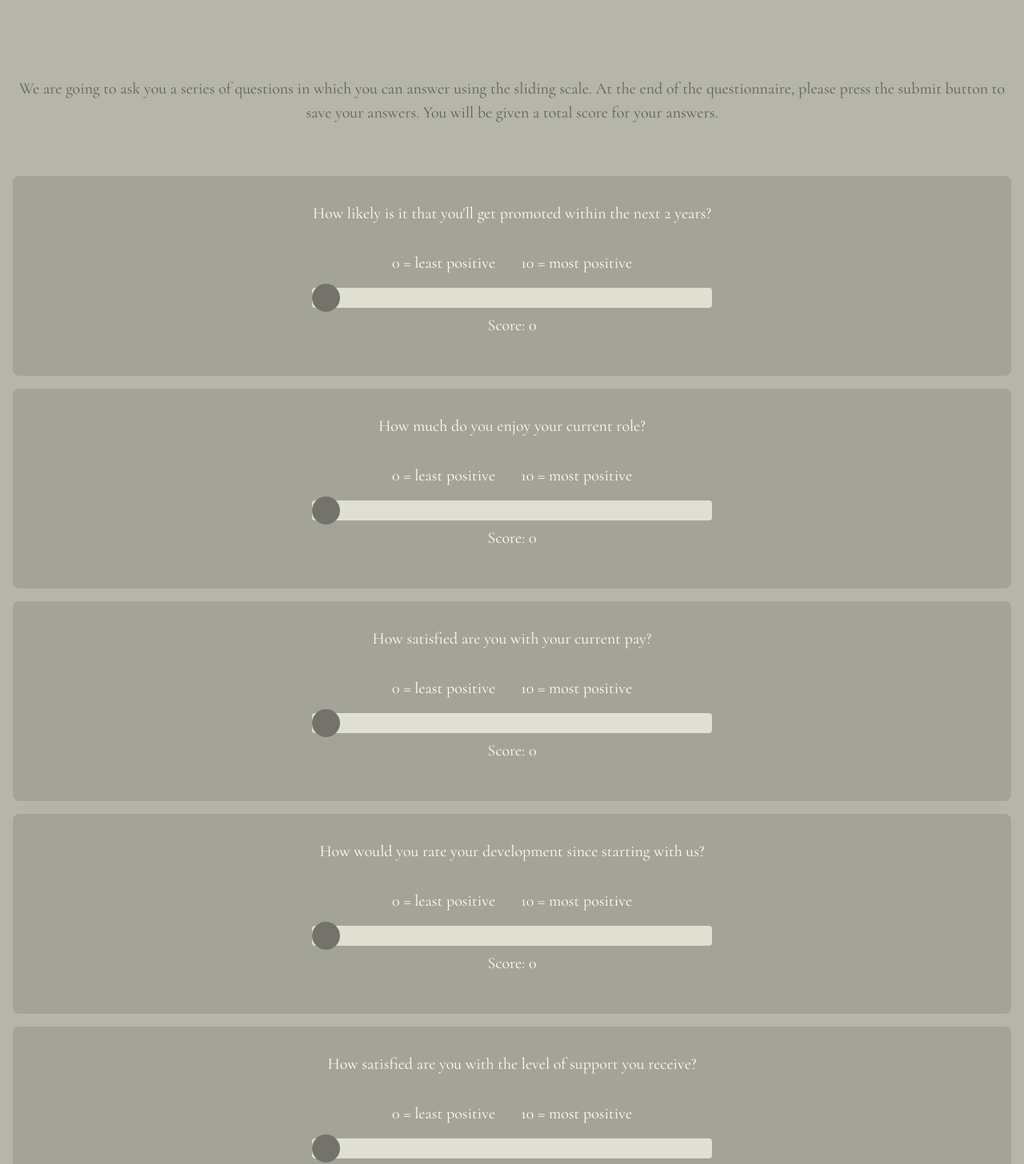
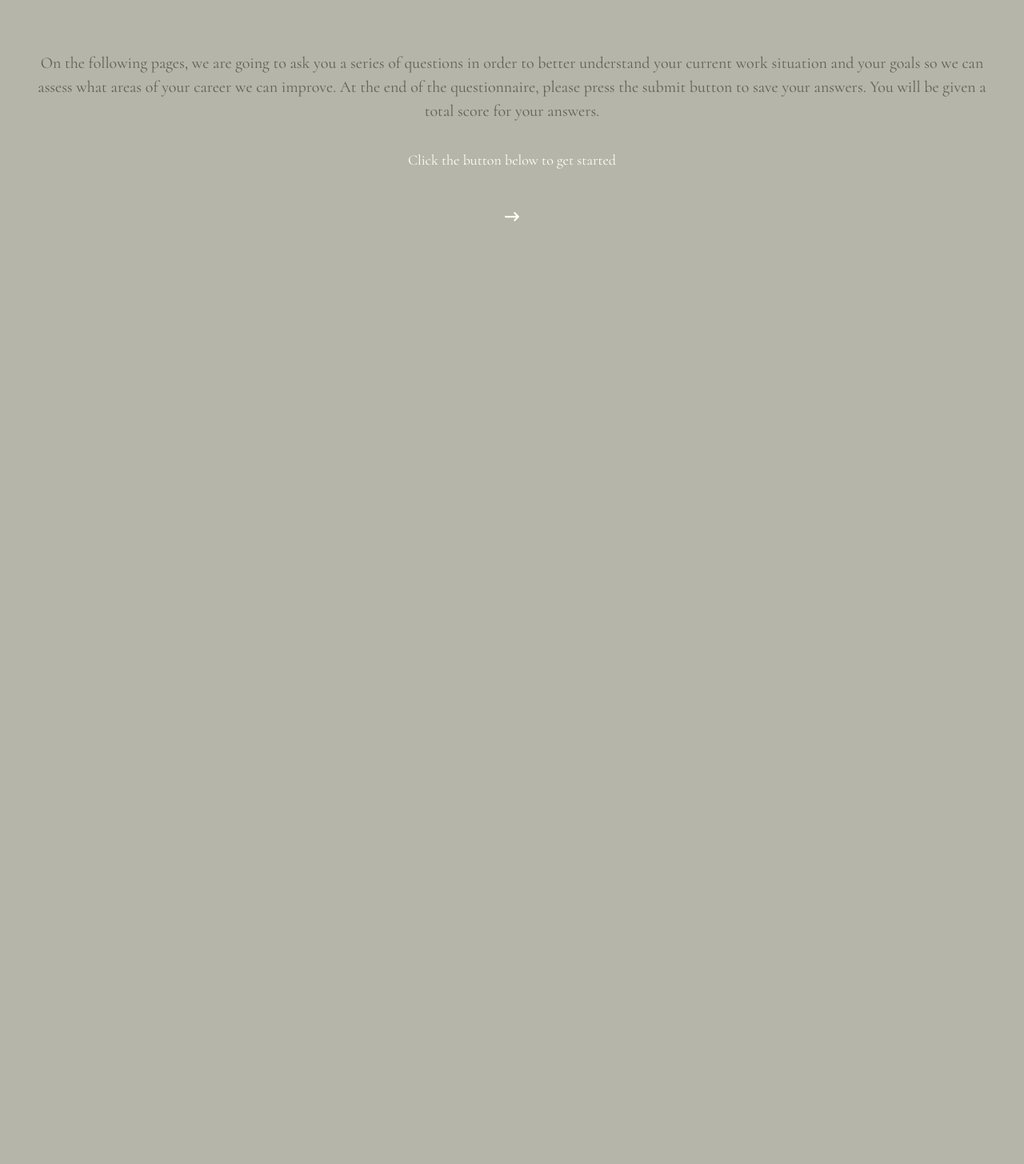
Before and after one commit to tommo593/job_satisfaction_ts, a React (Vite) app: page / in a window 1280 px wide. Shown: the part 112-1568 px from the top of the page at 80% size. After the commit the page ends 800 px from the top, so only its background shows below. Built offline with nearby package versions, Linux system fonts and the light colour scheme; a web font is replaced by a local one.

Commit message:
Added Router

```diff
--- a/pages/PersonalInfo.tsx
+++ b/pages/PersonalInfo.tsx
@@ -27,6 +27,7 @@ const infoForm = () => {
             <option value="">£80,000+</option>
           </select>
         </label>
+        <button type="submit">Submit</button>
       </form>
     </div>
   );
--- /dev/null
+++ b/pages/QuestionsPage.tsx
@@ -0,0 +1,81 @@
+import React, { useState } from "react";
+import Slider from "../src/components/Slider";
+import Header from "../src/components/Header";
+import Navbar from "../src/components/Navbar";
+
+const QuestionsPage = () => {
+  const [questionAnswers, setQuestionAnswers] = useState<any>({
+    q1: 0,
+    q2: 0,
+    q3: 0,
+    q4: 0,
+    q5: 0,
+    q6: 0,
+  });
+
+  const [open, setOpen] = useState<boolean>(false);
+
+  // Logic for slider score
+  const handleSliderChange = (question: string, value: number) => {
+    const newAnswers = {
+      ...questionAnswers,
+      [question]: value,
+    };
+    setQuestionAnswers(newAnswers);
+  };
+
+  // Calculates total score
+  const totalScore: any = Object.values(questionAnswers).reduce(
+    (accumulator: any, currentVal: any) => accumulator + currentVal,
+    0
+  );
+
+  return (
+    <>
+      <div>
+        <div>
+          <Navbar />
+        </div>
+      </div>
+      <div className="px-4 m-auto">
+        <div className="py-8 mb-4 rounded-lg bg-slider_bg">
+          <p>
+            How likely is it that you'll get promoted within the next 2 years?
+          </p>
+          <Slider question="q1" onSliderChange={handleSliderChange} />
+        </div>
+        <div className="py-8 mb-4 rounded-lg bg-slider_bg">
+          <p>How much do you enjoy your current role?</p>
+          <Slider question="q2" onSliderChange={handleSliderChange} />
+        </div>
+        <div className="py-8 mb-4 rounded-lg bg-slider_bg">
+          <p>How satisfied are you with your current pay?</p>
+          <Slider question="q3" onSliderChange={handleSliderChange} />
+        </div>
+        <div className="py-8 mb-4 rounded-lg bg-slider_bg">
+          <p>How would you rate your development since starting with us?</p>
+          <Slider question="q4" onSliderChange={handleSliderChange} />
+        </div>
+        <div className="py-8 mb-4 rounded-lg bg-slider_bg">
+          <p>How satisfied are you with the level of support you receive?</p>
+          <Slider question="q5" onSliderChange={handleSliderChange} />
+        </div>
+        <div className="py-8 mb-4 rounded-lg bg-slider_bg">
+          <p>How satisfied are you with your contributions so far?</p>
+          <Slider question="q6" onSliderChange={handleSliderChange} />
+        </div>
+      </div>
+      <div className="py-8">
+        <button
+          onClick={() => setOpen(!open)}
+          className="bg-button_bg hover:bg-slider_bg transition duration-300 px-8 py-4 rounded text-xl"
+        >
+          Results
+        </button>
+        {open && <p className="py-16">Total Score: {totalScore}</p>}
+      </div>
+    </>
+  );
+};
+
+export default QuestionsPage;
--- a/src/App.tsx
+++ b/src/App.tsx
@@ -1,82 +1,21 @@
-import React, { useState } from "react";
+import React from "react";
 import "./index.css";
-import Slider from "./components/Slider";
+import Navbar from "./components/Navbar";
 import Header from "./components/Header";
-import Navbar from "./components/Navbar";
+import { FaArrowRightLong } from "react-icons/fa6";
 
 const App: React.FC = () => {
-  const [questionAnswers, setQuestionAnswers] = useState<any>({
-    q1: 0,
-    q2: 0,
-    q3: 0,
-    q4: 0,
-    q5: 0,
-    q6: 0,
-  });
-
-  const [open, setOpen] = useState<boolean>(false);
-
-  // Logic for slider score
-  const handleSliderChange = (question: string, value: number) => {
-    const newAnswers = {
-      ...questionAnswers,
-      [question]: value,
-    };
-    setQuestionAnswers(newAnswers);
-  };
-
-  // Calculates total score
-  const totalScore: any = Object.values(questionAnswers).reduce(
-    (accumulator: any, currentVal: any) => accumulator + currentVal,
-    0
-  );
-
   return (
     <>
       <div>
-        <div>
-          <Navbar />
-        </div>
-      </div>
-      <div className="px-4 m-auto">
-        <div className="py-8">
+        <Navbar />
+        <div className="px-8">
           <Header />
         </div>
-        <div className="py-8 mb-4 rounded-lg bg-slider_bg">
-          <p>
-            How likely is it that you'll get promoted within the next 2 years?
-          </p>
-          <Slider question="q1" onSliderChange={handleSliderChange} />
-        </div>
-        <div className="py-8 mb-4 rounded-lg bg-slider_bg">
-          <p>How much do you enjoy your current role?</p>
-          <Slider question="q2" onSliderChange={handleSliderChange} />
-        </div>
-        <div className="py-8 mb-4 rounded-lg bg-slider_bg">
-          <p>How satisfied are you with your current pay?</p>
-          <Slider question="q3" onSliderChange={handleSliderChange} />
-        </div>
-        <div className="py-8 mb-4 rounded-lg bg-slider_bg">
-          <p>How would you rate your development since starting with us?</p>
-          <Slider question="q4" onSliderChange={handleSliderChange} />
-        </div>
-        <div className="py-8 mb-4 rounded-lg bg-slider_bg">
-          <p>How satisfied are you with the level of support you receive?</p>
-          <Slider question="q5" onSliderChange={handleSliderChange} />
-        </div>
-        <div className="py-8 mb-4 rounded-lg bg-slider_bg">
-          <p>How satisfied are you with your contributions so far?</p>
-          <Slider question="q6" onSliderChange={handleSliderChange} />
-        </div>
-      </div>
-      <div className="py-8">
-        <button
-          onClick={() => setOpen(!open)}
-          className="bg-button_bg hover:bg-slider_bg transition duration-300 px-8 py-4 rounded text-xl"
-        >
-          Results
+        <h3 className="text-lg">Click the button below to get started</h3>
+        <button className="bg-button_bg hover:bg-slider_bg transition duration-300 px-8 py-4 rounded text-lg mt-8">
+          <FaArrowRightLong />
         </button>
-        {open && <p className="py-16">Total Score: {totalScore}</p>}
       </div>
     </>
   );
--- a/src/components/Header.tsx
+++ b/src/components/Header.tsx
@@ -2,10 +2,11 @@ const Header = () => {
   return (
     <div className="py-8 text-center header-text">
       <p>
-        We are going to ask you a series of questions in which you can answer
-        using the sliding scale. At the end of the questionnaire, please press
-        the submit button to save your answers. You will be given a total score
-        for your answers.
+        On the following pages, we are going to ask you a series of questions in
+        order to better understand your current work situation and your goals so
+        we can assess what areas of your career we can improve. At the end of
+        the questionnaire, please press the submit button to save your answers.
+        You will be given a total score for your answers.
       </p>
     </div>
   );
--- a/src/main.tsx
+++ b/src/main.tsx
@@ -3,6 +3,24 @@ import ReactDOM from "react-dom/client";
 import { Auth0Provider } from "@auth0/auth0-react";
 import App from "./App.tsx";
 import "./index.css";
+import { createBrowserRouter, RouterProvider } from "react-router-dom";
+import PersonalInfo from "../pages/PersonalInfo.tsx";
+import QuestionsPage from "../pages/QuestionsPage.tsx";
+
+const router = createBrowserRouter([
+  {
+    path: "/",
+    element: <App />,
+  },
+  {
+    path: "/info",
+    element: <PersonalInfo />,
+  },
+  {
+    path: "/questions",
+    element: <QuestionsPage />,
+  },
+]);
 
 ReactDOM.createRoot(document.getElementById("root")!).render(
   <React.StrictMode>
@@ -13,7 +31,7 @@ ReactDOM.createRoot(document.getElementById("root")!).render(
         redirect_uri: window.location.origin,
       }}
     >
-      <App />
+      <RouterProvider router={router} />
     </Auth0Provider>
   </React.StrictMode>
 );
```
Also changed, not shown: package.json (+7 -0 lines), 1 other file (tests, documents, lock files or other folders).
